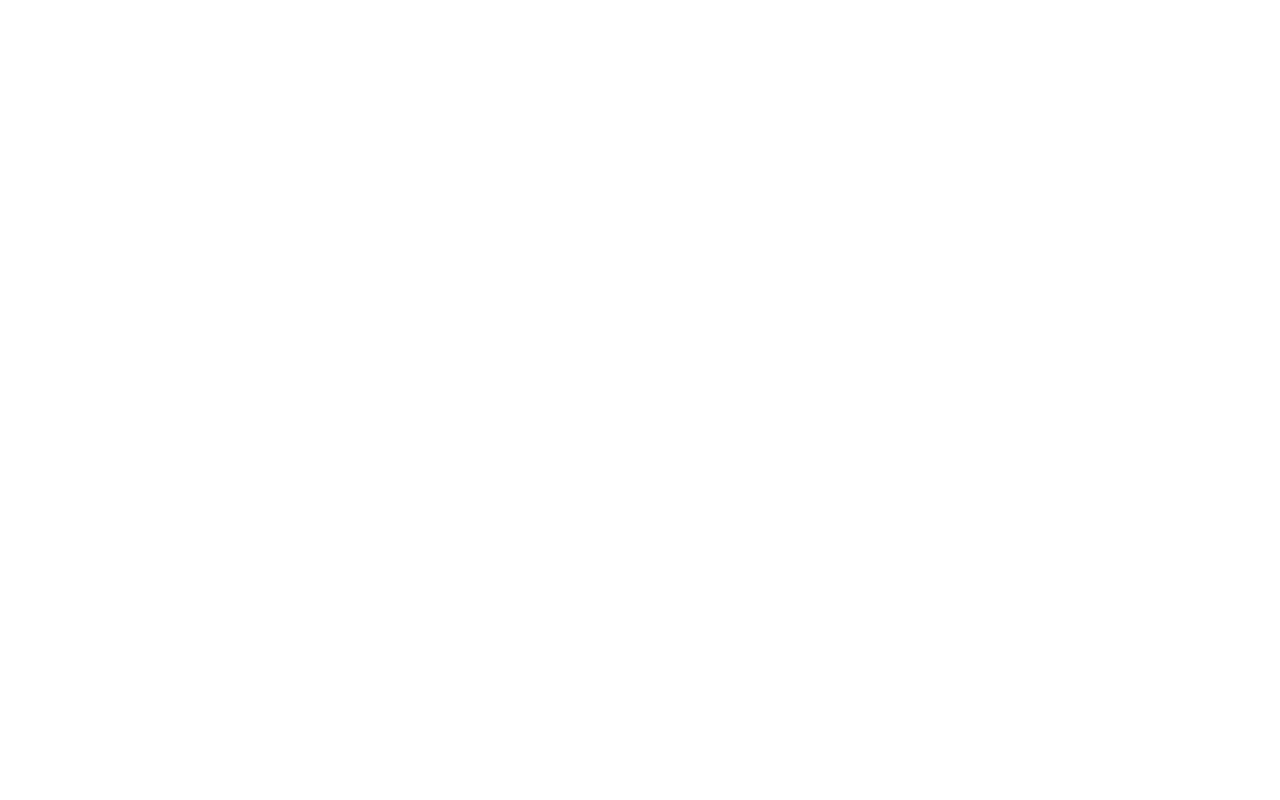
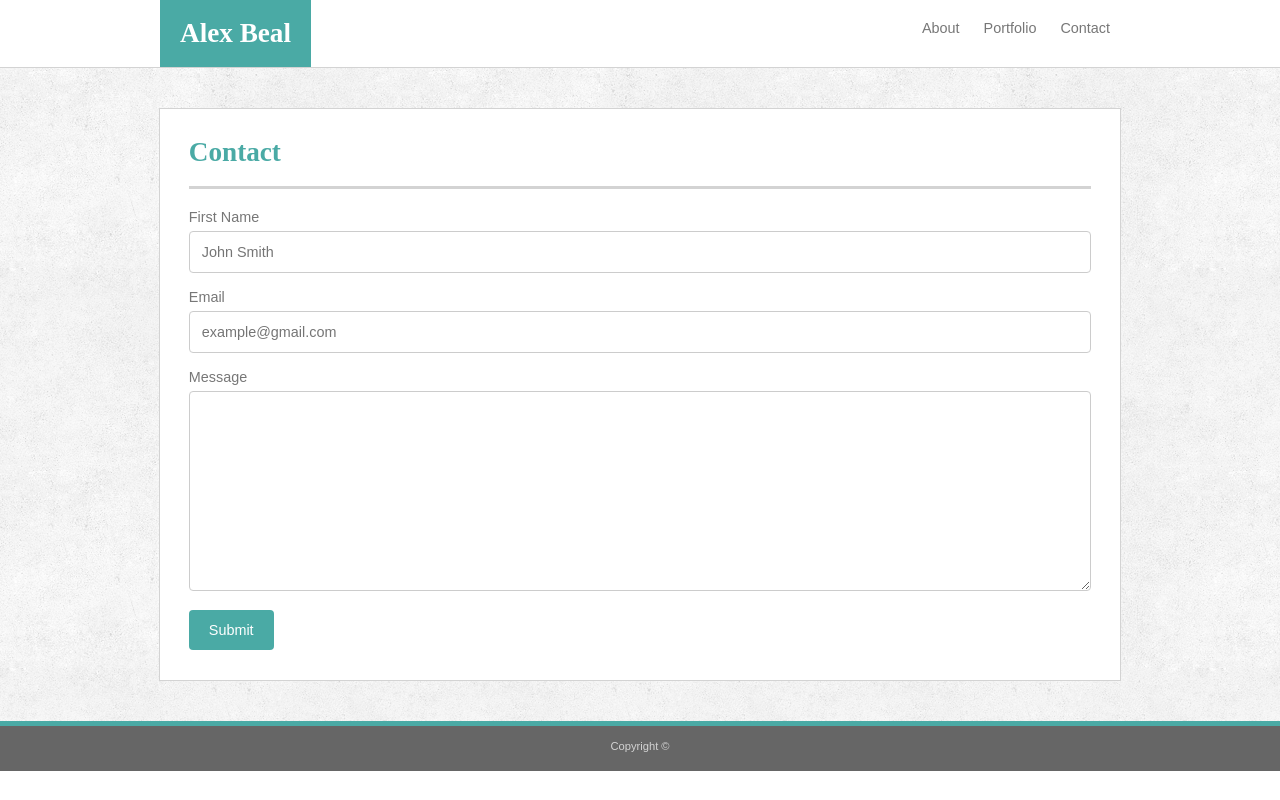
Before and after one commit to alexanderjbeal/Basic-Portfolio, a plain HTML site: page contact.html in a window 1280 px wide. Drawn offline with Linux system fonts and the light colour scheme.

Commit message:
initial commit/text

```diff
--- a/assets/css/style.css
+++ b/assets/css/style.css
@@ -1,20 +1,32 @@
-p, a {
+
+p, a, label, textarea, input {
     font-family: 'Arial', 'Helvetica Neue', Helvetica, sans-serif;
+    color: #777777;
+    font-size: 0.9em;
+}
+p{
+    line-height: 30px;
 }
 h1 h2 h3 h4 {
     font-family: 'Georgia', Times, 'Times New Roman', serif;
 }
+a {
+    text-decoration: none;
+}
+a:hover {
+    opacity: 0.8;
+}
 /* FONT */
 h1 {
     color: #4aaaa5;
-    font-size: 1.5em;
+    font-size: 1.7em;
     font-weight: bold;
 }
 h2.nav-title {
     padding: 0;
     margin: 0;
     color: white;
-    font-size: 1.5em;
+    font-size: 1.7em;
     font-weight: bold;
 }
 
@@ -26,7 +38,7 @@ header {
     border-bottom: 1.5px solid lightgray;
 }
 nav {
-    width: 80%;
+    width: 90%;
     max-width: 960px;
     margin: 0 auto;
 }
@@ -37,7 +49,7 @@ nav {
 }
 #nav-links {
     float: right;
-    padding: 20px;
+    padding: 20px 0 20px 20px;
 }
 #nav-links ul {
     padding: 0;
@@ -45,6 +57,7 @@ nav {
 }
 #nav-links ul li {
     display: inline;
+    padding: 0 10px 0 10px;
 }
 
 
@@ -58,19 +71,60 @@ body {
     padding: 40px 20px 40px 20px;
 }
 #content {
-    width: 80%;
+    width: 90%;
     max-width: 960px;
-    padding: 20px;
     background: white;
     margin: 0 auto;
     display: table;
     border: 0.25px solid lightgray;
 }
+.content-wrapper {
+    width: 94%;
+    margin: 0 auto;
+    padding: 30px 0 30px 0;
+}
+#content img {
+    float: left;
+    padding: 0 20px 0 0;
+}
 
 hr.content-hr {
     width: 100%;
-    height: 1px;
+    height: 3px;
     background: lightgray;
+    border: 0;
+    margin: 20px 0 20px 0;
+}
+
+/* CONACT PAGE */
+
+input[type=text], select, textarea {
+    width: 100%;
+    padding: 12px;
+    border: 1px solid #ccc;
+    border-radius: 4px;
+    box-sizing: border-box;
+    margin-top: 6px;
+    margin-bottom: 16px;
+    resize: vertical;
+}
+
+input[type=submit] {
+    background-color: #4aaaa5;
+    color: white;
+    padding: 12px 20px;
+    border: none;
+    border-radius: 4px;
+    cursor: pointer;
+    font-size: 0.9em;
+}
+
+input[type=submit]:hover {
+    opacity: 0.8;
+}
+
+.contact-container {
+    border-radius: 5px;
 }
 
 /* FOOTER */
@@ -85,9 +139,11 @@ footer {
     height: 50px;
     padding: 0;
     margin: 0;
-    position: fixed;
-    left: 0;
-    bottom: 0;
     width: 100%;
     text-align: center;
 }
+p.copyright {
+    color: lightgrey;
+    font-size: 0.7em;
+    margin-top: 5px;
+}
--- a/contact.html
+++ b/contact.html
@@ -0,0 +1,64 @@
+<!DOCTYPE html>
+<html>
+
+<head>
+    <meta charset="utf-8" />
+    <meta http-equiv="X-UA-Compatible" content="IE=edge">
+    <title>About Me</title>
+    <meta name="viewport" content="width=device-width, initial-scale=1">
+    <link rel="stylesheet" type="text/css" media="screen" href="assets/css/reset.css" />
+    <link rel="stylesheet" type="text/css" media="screen" href="assets/css/style.css" />
+</head>
+
+<body>
+    <header>
+        <nav>
+            <section id="nav-logo">
+                 <h2 class="nav-title">Alex Beal</h2>
+            </section>
+            <section id="nav-links">
+                <ul>
+                    <li><a href="index.html">About</a></li>
+                    <li><a href="portfolio.html">Portfolio</a></li>
+                    <li><a href="contact.html">Contact</a></li>
+                </ul>
+            </section>
+        </nav>
+    </header>
+
+    <div style="width: 100%;">
+         <section id="background">
+
+            <section id="content">
+                <div class="content-wrapper">
+                        <h1>Contact</h1>
+                        <hr class="content-hr">
+                        <div class="contact-container">
+                                <form action="/action_page.php">
+                                  <label for="fname">First Name</label>
+                                  <input type="text" id="fname" name="firstname" placeholder="John Smith">
+
+                                  <label for="lname">Email</label>
+                                  <input type="text" id="lname" name="lastname" placeholder="example@gmail.com">
+
+                                  <label for="message">Message</label>
+                                  <textarea id="message" name="subject" placeholder="" style="height:200px"></textarea>
+
+                                  <input type="submit" value="Submit">
+                                </form>
+                              </div>
+                </div>
+
+            </section>
+
+        </section>
+
+    </div>
+
+    <footer>
+        <hr id="turq-line">
+        <p class="copyright">Copyright &copy;</p>
+    </footer>
+
+</body>
+</html>
```
Also changed, not shown: index.html (+13 -20 lines), portfolio.html (+57 -0 lines), assets/images/alexanderjbeal.jpg (added), assets/images/ants.jpg (added), assets/images/baseball.jpg (added), assets/images/burger.jpg (added), assets/images/city.jpg (added), assets/images/colors.jpg (added), assets/images/surf.jpg (added).
